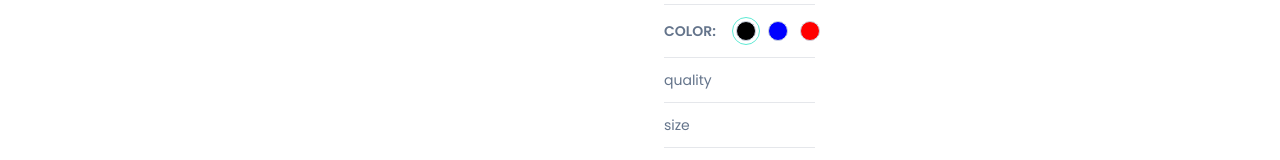
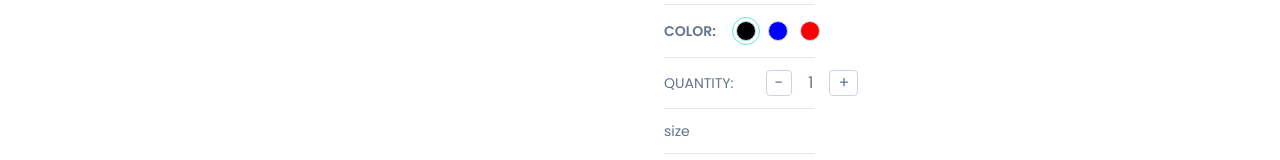
Before and after one commit to takimi12/Next13-Eccomerce-October, a Next.js app: page /product/1 in a window 1280 px wide. Shown: the part 547-707 px from the top of the page. Built offline with nearby package versions, Linux system fonts and the light colour scheme; a web font is replaced by a local one.

Commit message:
Product Quantity

```diff
--- /dev/null
+++ b/app/components/products/SetQuantity.tsx
@@ -0,0 +1,42 @@
+'use client'
+
+import { CartProductType } from "@/app/product/[productId]/ProductDetails"
+
+
+
+interface SetQtyProps {
+    cartCounter?: boolean;
+    cartProduct: CartProductType;
+    handleQtyIncrease: () => void;
+    handleQtyDecrease: () => void;
+}
+
+const btnStyles = "border-[1.2px] border-slate-300 px-2 rounded";
+
+
+const SetQuantity: React.FC<SetQtyProps> = ({
+    cartCounter,
+    cartProduct,
+    handleQtyIncrease,
+    handleQtyDecrease
+}) => {
+       return(
+        <div className="flex gap-8 items-center">
+            {cartCounter ? null : <div
+            className="font=semibold">
+                QUANTITY: </div>}
+            <div className="flex gap-4 items-center
+            text-base">
+                <button onClick={handleQtyDecrease}
+                className={btnStyles}
+                >-</button>
+                <div>{cartProduct.quantity}</div>
+                <button onClick={handleQtyIncrease}
+                className={btnStyles}
+                >+</button>
+            </div>
+        </div>
+);
+};
+
+export default SetQuantity;
--- a/app/product/[productId]/ProductDetails.tsx
+++ b/app/product/[productId]/ProductDetails.tsx
@@ -3,6 +3,8 @@
 import { Rating } from "@mui/material";
 import React, { useCallback, useState } from "react";
 import SetColor from "@/app/components/products/SetColor";
+import SetQuantity from "@/app/components/products/SetQuantity";
+
 
 
 interface ProductDetailsProps {
@@ -46,7 +48,7 @@
         price: product.price,
     });
 
-    console.log(cartProduct);
+
 
 
     const productRating =
@@ -62,6 +64,29 @@
         },
         [cartProduct.selectedImg]
         );
+
+    const handleQtyIncrease = useCallback(() => {
+        if (cartProduct.quantity === 99) {
+            return;
+        }
+
+        setCartProduct((prev) => {
+            return { ...prev, quantity: prev.quantity  +1};
+        });
+    }, [cartProduct]);
+
+
+    const handleQtyDecrease = useCallback(() => {
+        if (cartProduct.quantity === 0) {
+            return;
+        }
+
+
+        setCartProduct((prev) => {
+            return { ...prev, quantity: prev.quantity  - 1};
+        });
+    }, [cartProduct]);
+
 
 
     return (
@@ -97,7 +122,11 @@
          handleColorSelect={handleColorSelect}
         />
         <Horizontal />
-        <div>quality</div>
+        < SetQuantity
+        cartProduct={cartProduct}
+        handleQtyDecrease={handleQtyDecrease}
+        handleQtyIncrease={handleQtyIncrease}
+        />
         <Horizontal />
         <div>size</div>
         <Horizontal />
```
